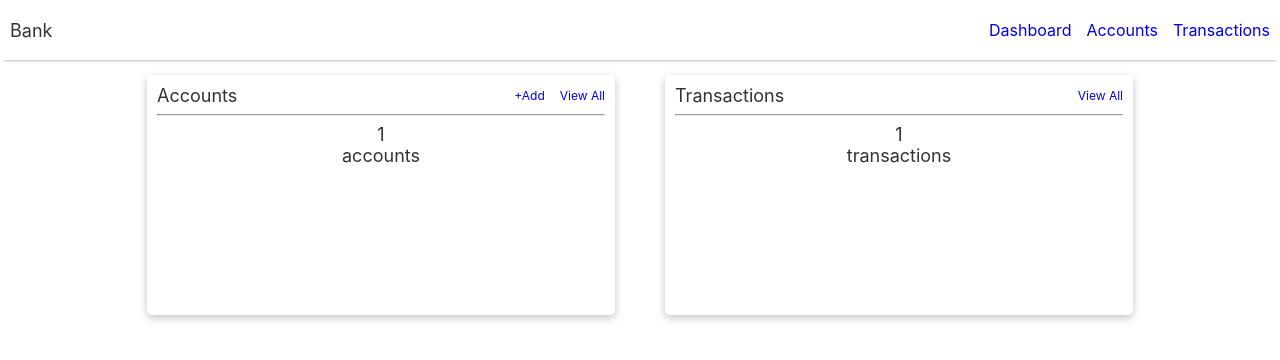
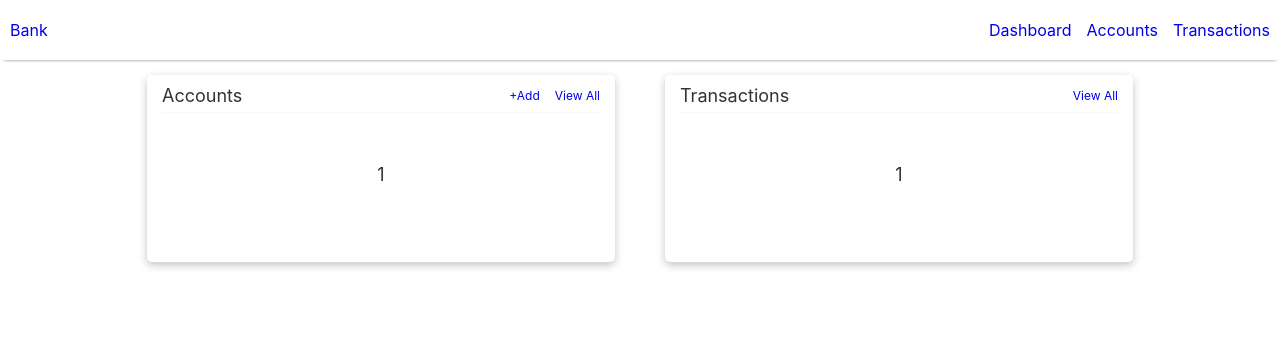
Before and after one commit to Ruqayya-Hasnee/banking-app, a React (Create React App) app: page / in a window 1280 px wide. Shown: the top 360 px of the page. Built offline with nearby package versions, Linux system fonts and the light colour scheme.

Commit message:
adds changes to navbar

```diff
--- a/src/components/dashboard/StatsCard.js
+++ b/src/components/dashboard/StatsCard.js
@@ -11,10 +11,8 @@ const StatsCard = (props) => {
           <Link to={props.viewAllLink}>View All</Link>
         </div>
       </div>
-      <hr />
-      <div className="center">
+      <div className="stats-card-content">
         <p>1</p>
-        <p>{props.title}</p>
       </div>
     </div>
   );
--- a/src/components/dashboard/dashboard.css
+++ b/src/components/dashboard/dashboard.css
@@ -5,7 +5,6 @@
     gap: 20px;
 }
 .stats-card {
-    min-height: 220px;
     width: 35%;
     float: left;
     margin: 15px;
@@ -17,6 +16,8 @@
     display: flex;
     justify-content: space-between;
     align-items: center;
+    padding: 0px 5px 6px;
+    box-shadow: 0 2px 3px -4px gray;
   }
   .actions {
     display: flex;
@@ -32,8 +33,13 @@
     cursor: pointer;
   }
 
-  .center {
-    text-align: center;
+  .stats-card-content {
+    height: 125px;
+    justify-content: center;
+    display: flex;
+    flex-direction: column;
+    align-items: center;
+    padding-bottom: 15px;
   }
 
   p {
--- a/src/components/navbar/Navbar.js
+++ b/src/components/navbar/Navbar.js
@@ -3,7 +3,7 @@ import "./navbar.css"
 const Navbar = () => {
   return (
     <div className="navbar">
-      <p className="navbar-title">Bank</p>
+      <Link to="/" className="navbar-title">Bank</Link>
 
       <ul>
         <li>
```
